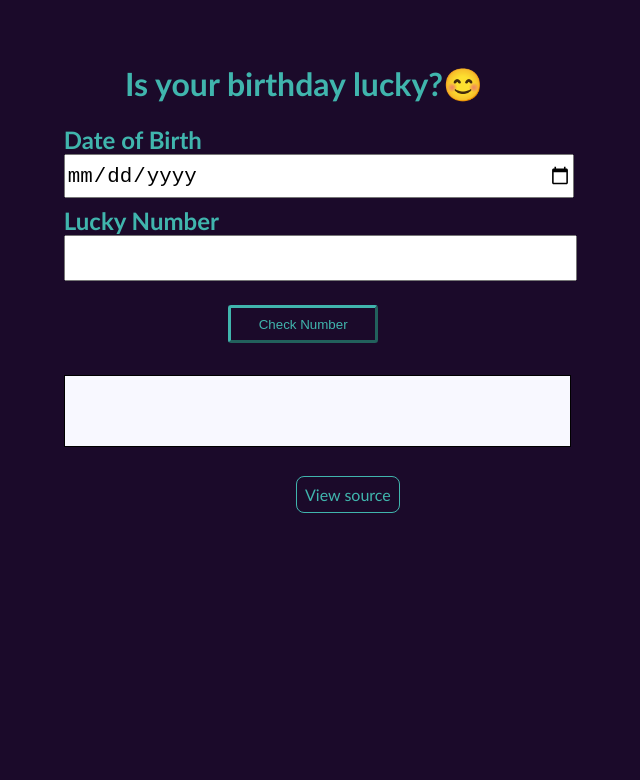
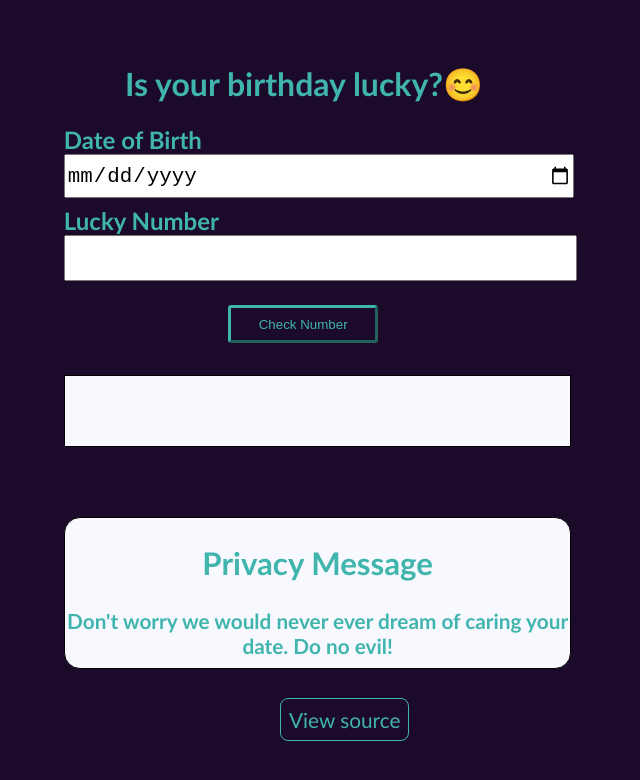
Before and after one commit to GeetaPogul/lucky-birthday, a plain HTML site: page index.html in a window 1280 px wide. Shown: the whole page, without its empty margins (336-976 px from the left). Drawn offline with Linux system fonts and the light colour scheme.

Commit message:
update
added a github view source and message

```diff
--- a/index.html
+++ b/index.html
@@ -21,8 +21,19 @@
      </div>
 
 <br> <br>
+
+<div id="output-div1">
+
+<h2> Privacy Message</h2>
+<p>
+  Don't worry we would never ever dream of caring your date. Do no evil!
+</p>
+
+</div>
+
+<br> <br>
      <a class="link link-secondary" href="https://github.com/GeetaPogul/lucky-birthday"  target="_blank" >View source</a>
-
+<br> <br> <br>
 
     <script src="./script.js"></script>
   </body>
--- a/style.css
+++ b/style.css
@@ -105,8 +105,27 @@ label{
     background-color:var(--primary-color);
     border-radius: 0.5rem;
     color: #40B5AD;
-   margin-left: 39rem;
+    font-size: 1.3rem;
+   margin-left: 38rem;
    margin-top: 25rem;
     padding: 0.5rem;
     border: 1px solid #40B5AD;
 }
+#output-div1
+{
+     border: 1px solid black;
+     height: 150px;
+     width: 40%;
+
+     margin-left: 31%;
+     border-radius: 1rem;
+     margin-top: 2rem;
+     color: #40B5AD;
+     font-weight: bolder;
+
+     font-size: 1.3rem;
+     background-color: ghostwhite;
+     text-align: center;
+     font-family: candara;
+
+}
```
